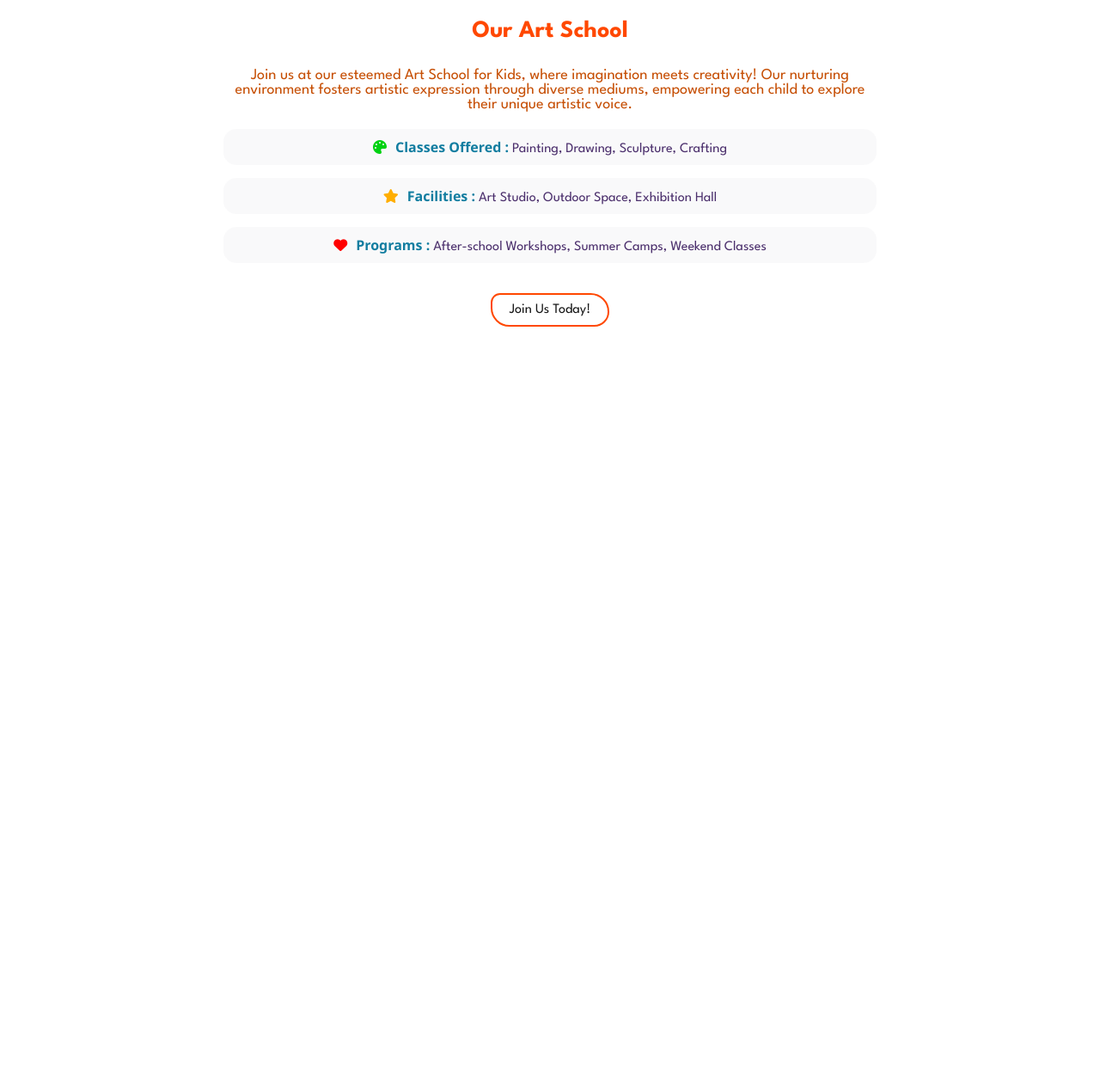
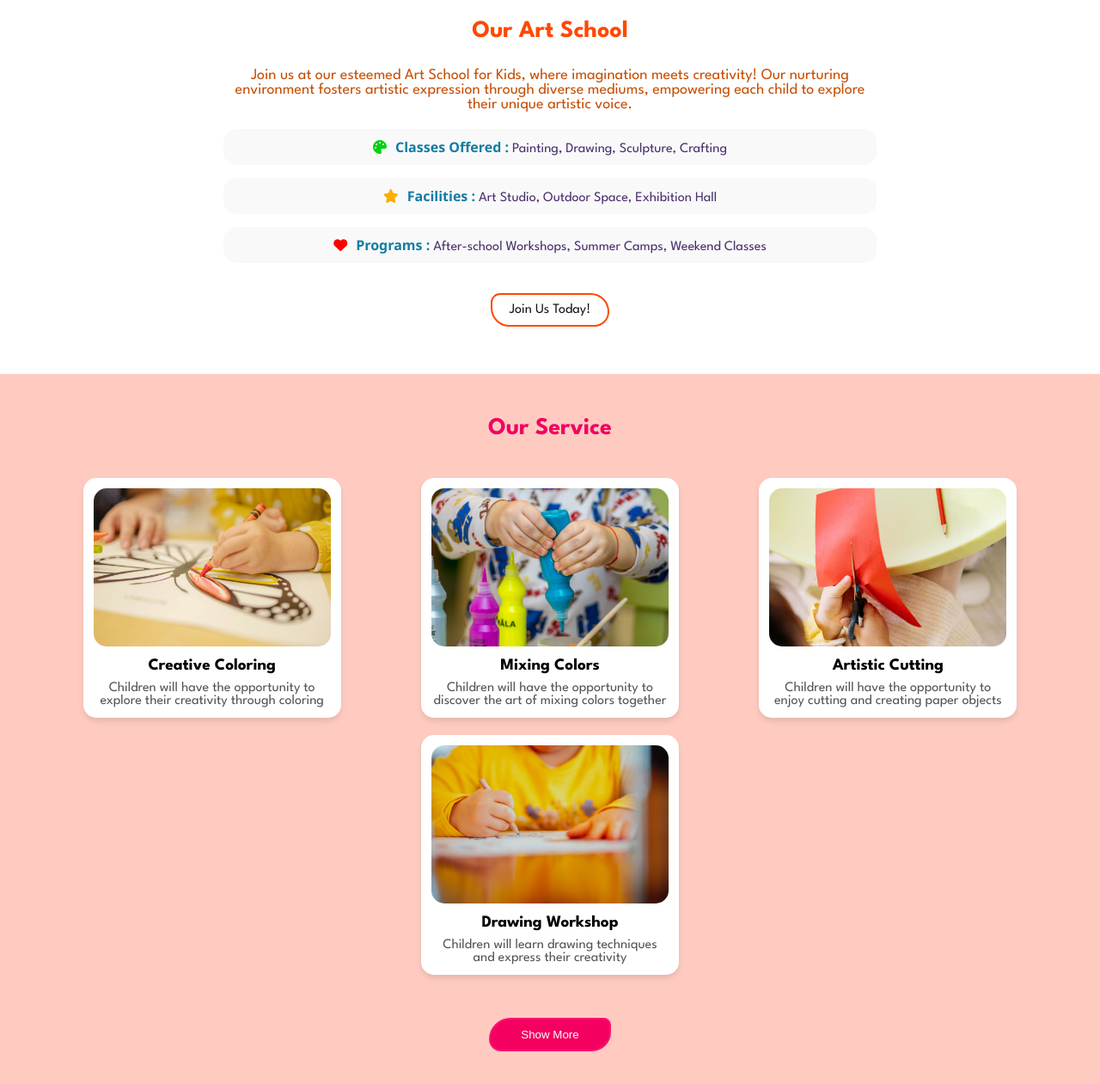
Before and after one commit to uhablr/Art-School, a plain HTML site: page index.html in a window 1280 px wide. Shown: the part 769-2030 px from the top of the page at 86% size. Before the commit the page ends 1204 px from the top, so only its background shows below. Drawn offline with Linux system fonts and the light colour scheme; a web font is replaced by a local one.

Commit message:
created Services section

```diff
--- a/index.html
+++ b/index.html
@@ -88,6 +88,64 @@
             <a href="#services" class="about-button">Join Us Today!</a>
         </div>
     </section>
+
+    <!-- Section Services -->
+    <section class="services" id="services">
+        <!-- title Services -->
+        <div class="details">
+            <h2 class="services-title">Our Service</h2>
+        </div>
+        <!-- all Services -->
+        <div class="service-container">
+            <!-- Services displayed by default -->
+            <div class="service" id="service-1">
+                <img src="img/lucas-alexander-sJuDgtkUyYs-unsplash.jpg" alt="Service 1" class="service-img">
+                <h3>Creative Coloring</h3>
+                <p>Children will have the opportunity to explore their creativity through coloring</p>
+            </div>
+            <div class="service" id="service-2">
+                <img src="img/dragos-gontariu-JgEkrsLQd_w-unsplash.jpg" alt="Service 2" class="service-img">
+                <h3>Mixing Colors</h3>
+                <p>Children will have the opportunity to discover the art of mixing colors together</p>
+            </div>
+            <div class="service" id="service-3">
+                <img src="img/pexels-yankrukov-8613060.jpg" alt="Service 3" class="service-img">
+                <h3>Artistic Cutting</h3>
+                <p>Children will have the opportunity to enjoy cutting and creating paper objects</p>
+            </div>
+            <div class="service" id="service-4">
+                <img src="img/alexander-dummer-9N68zG9o9IY-unsplash.jpg" alt="Service 4" class="service-img">
+                <h3>Drawing Workshop</h3>
+                <p>Children will learn drawing techniques and express their creativity</p>
+            </div>
+
+            <!-- Hidden services by default -->
+            <div class="service" id="service-5" style="display: none;">
+                <img src="img/pexels-anastasia-shuraeva-6978726.jpg" alt="Service 5" class="service-img">
+                <h3>Bright Painting</h3>
+                <p>Children will explore painting with brushes and techniques</p>
+            </div>
+            <div class="service" id="service-6" style="display: none;">
+                <img src="img/pexels-yankrukov-8612992.jpg" alt="Service 6" class="service-img">
+                <h3>Group Art Project</h3>
+                <p>Children will collaborate on a large art piece, learning the importance of teamwork</p>
+            </div>
+            <div class="service" id="service-7" style="display: none;">
+                <img src="img/julietta-watson-1VT2qoBtc-k-unsplash.jpg" alt="Service 7" class="service-img">
+                <h3>Fun Modeling</h3>
+                <p>Children will have the opportunity to create artistic objects using modeling clay</p>
+            </div>
+            <div class="service" id="service-8" style="display: none;">
+                <img src="img/pexels-cottonbro-9303535.jpg" alt="Service 8" class="service-img">
+                <h3>Camping and Creativity</h3>
+                <p>Children will participate in outdoor activities, combining nature exploration</p>
+            </div>
+        </div>
+        <button id="show-more" onclick="showMoreServices()">Show More</button>
+    </section>
+
+
+    <script src="script.js"></script>
 </body>
 
 </html>
--- /dev/null
+++ b/script.js
@@ -0,0 +1,13 @@
+// show More Services
+function showMoreServices() {
+    // Recover all hidden services
+    const hiddenServices = document.querySelectorAll('.service:not(#service-1)');
+
+    // View each hidden service
+    hiddenServices.forEach(service => {
+        service.style.display = 'block';
+    });
+
+    // Hide button
+    document.getElementById('show-more').style.display = 'none';
+}
--- a/styles.css
+++ b/styles.css
@@ -249,3 +249,85 @@ header {
     background-color: #ff4800;
     transform: scale(1.05);
 }
+
+/* Services Section */
+.services {
+    padding: 30px 60px 60px;
+    text-align: center;
+    background-color: #ffcbc1;
+}
+
+/* services title */
+.services-title {
+    font-size: 28px;
+    color: #f30061;
+    margin-bottom: 25px;
+    font-weight: bold;
+
+}
+
+/* all Services  */
+.service-container {
+    display: flex;
+    justify-content: space-around;
+    flex-wrap: wrap;
+    gap: 20px;
+}
+
+.service {
+    background-color: white;
+    border: 2px solid white;
+    padding: 10px;
+    width: 300px;
+    text-align: center;
+    cursor: pointer;
+    box-shadow: 0 4px 6px rgba(0, 0, 0, 0.1);
+    border-radius: 15px;
+    overflow: hidden;
+    transition: transform 0.3s ease, box-shadow 0.3s ease, border-color 0.3s ease;
+}
+
+.service:hover {
+    transform: translateY(-10px);
+    box-shadow: 0 10px 20px rgba(0, 0, 0, 0.1);
+    border-color: #f30061;
+}
+
+.service h3 {
+    font-size: 1.2rem;
+    margin-top: 10px;
+}
+
+.service:hover h3 {
+    color: #f30061;
+}
+
+.service p {
+    font-size: 1rem;
+    color: #555;
+    margin-top: 10px;
+}
+
+.service-img {
+    width: 100%;
+    height: auto;
+    border-radius: 15px;
+}
+
+/* button service (show-more) */
+#show-more {
+    padding: 10px 35px;
+    border: none;
+    margin-top: 50px;
+    border: 2px solid #ff1271;
+    border-radius: 90px 30px 80px 50px;
+    background-color: #f30061;
+    color: #ffffff;
+    cursor: pointer;
+    transition: background-color 0.3s ease, transform 0.2s ease;
+}
+
+#show-more:hover {
+    transform: scale(1.03);
+    background-color: #ff0b6d;
+}
```
Also changed, not shown: img/alexander-dummer-9N68zG9o9IY-unsplash.jpg (added), img/dragos-gontariu-JgEkrsLQd_w-unsplash.jpg (added), img/julietta-watson-1VT2qoBtc-k-unsplash.jpg (added), img/lucas-alexander-sJuDgtkUyYs-unsplash.jpg (added), img/pexels-anastasia-shuraeva-6978726.jpg (added), img/pexels-cottonbro-9303535.jpg (added), img/pexels-yankrukov-8612992.jpg (added), img/pexels-yankrukov-8613060.jpg (added). Lines whose indentation alone changed are shown as unchanged.
